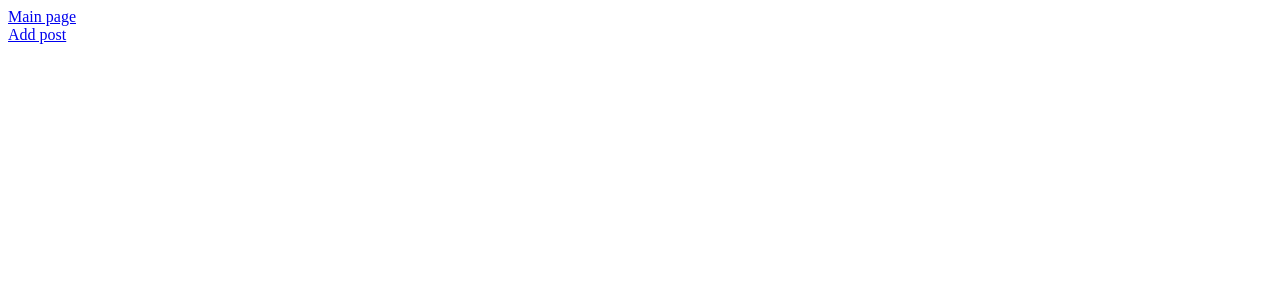
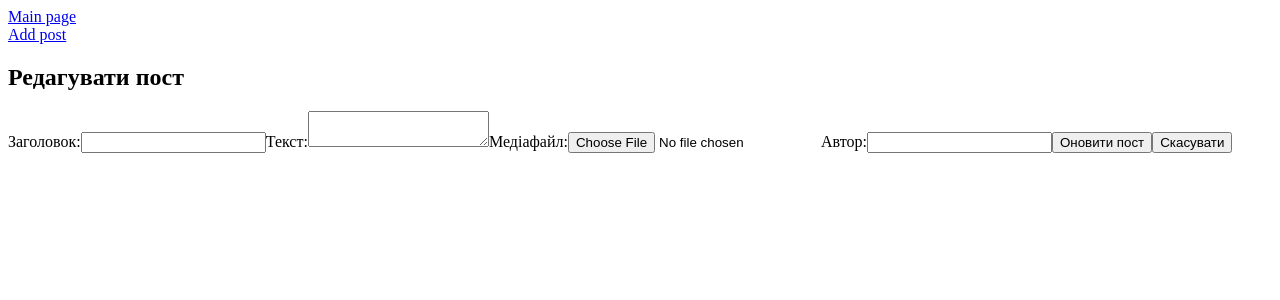
Before and after one commit to serhii93git/blog_proj, a Vue app: page /update/1 in a window 1280 px wide. Before the commit this address had no page. Shown: the top 300 px of the page. Built offline with nearby package versions, Linux system fonts and the light colour scheme; no server answers.

Commit message:
add PostUpdate component

```diff
--- /dev/null
+++ b/src/components/PostUpdate.vue
@@ -0,0 +1,85 @@
+<template>
+    <div>
+      <h2>Редагувати пост</h2>
+      <form @submit.prevent="updatePost">
+        <label for="title">Заголовок:</label>
+        <input type="text" id="title" v-model="post.title" required>
+        <label for="text">Текст:</label>
+        <textarea id="text" v-model="post.text" required></textarea>
+        <label for="media">Медіафайл:</label>
+        <input type="file" id="media" @change="handleFileChange" accept="image/*">
+        <label for="author">Автор:</label>
+        <input type="text" id="author" v-model="post.author" required>
+        <button type="submit">Оновити пост</button>
+        <button @click="cancelEdit">Скасувати</button>
+      </form>
+    </div>
+  </template>
+
+  <script>
+  import axios from 'axios';
+
+  export default {
+    data() {
+      return {
+        post: {
+          title: '',
+          text: '',
+          media: null,
+          author: ''
+        },
+        originalPost: null // для перевірки змін
+      };
+    },
+    props: {
+    id: {
+      type: String,
+      required: true
+    }
+  },
+    mounted() {
+      this.fetchPost();
+    },
+    methods: {
+      fetchPost() {
+        axios.get(`http://127.0.0.1:8000/api/posts/${this.id}/`)
+          .then(response => {
+            this.post = response.data;
+            this.originalPost = { ...response.data }; // зберігаємо оригінальні дані для перевірки змін
+          })
+          .catch(error => {
+            console.error('Помилка отримання посту:', error);
+          });
+      },
+      handleFileChange(event) {
+        this.post.media = event.target.files[0];
+      },
+      updatePost() {
+        const formData = new FormData();
+        formData.append('title', this.post.title);
+        formData.append('text', this.post.text);
+        formData.append('author', this.post.author);
+
+        if (this.post.media && (this.originalPost === null || this.post.media !== this.originalPost.media)) {
+          formData.append('media', this.post.media);
+        }
+
+        axios.patch(`http://127.0.0.1:8000/api/posts/${this.id}/`, formData)
+          .then(response => {
+            console.log('Пост успішно оновлено:', response.data);
+            this.$router.push('/'); // Перенаправлення на головну сторінку після успішного оновлення
+          })
+          .catch(error => {
+            console.error('Помилка оновлення посту:', error);
+          });
+      },
+      cancelEdit() {
+        this.$router.push('/'); // Перенаправлення на головну сторінку при скасуванні редагування
+      }
+    }
+  };
+  </script>
+
+  <style scoped>
+  /* Додайте стилі за потребою */
+  </style>
--- a/src/components/PostsDetail.vue
+++ b/src/components/PostsDetail.vue
@@ -17,8 +17,12 @@
         <p>Time Created: {{ post.time_create }}</p>
         <p>Time Updated: {{ post.time_update }}</p>
       </div>
+      <router-link :to="`/update/${post.id}`">
+        <button>Редагувати</button>
+      </router-link>
     </div>
   </div>
+
   <div v-else>
     <p>Loading post details...</p>
   </div>
--- a/src/router/index.js
+++ b/src/router/index.js
@@ -1,7 +1,8 @@
 import { createRouter, createWebHistory } from 'vue-router';
 import PostsList from '../components/PostsList.vue';
 import PostDetail from '../components/PostsDetail.vue';
-import PostAdd from'../components/PostAdd.vue';
+import PostAdd from '../components/PostAdd.vue';
+import PostUpdate from '../components/PostUpdate.vue';
 
 const routes = [
   {
@@ -13,6 +14,12 @@ const routes = [
     path: '/post/:id',
     name: 'PostDetail',
     component: PostDetail,
+    props:true
+  },
+  {
+    path: '/update/:id',
+    name: 'PostUpdate',
+    component: PostUpdate,
     props:true
   },
   {
```
